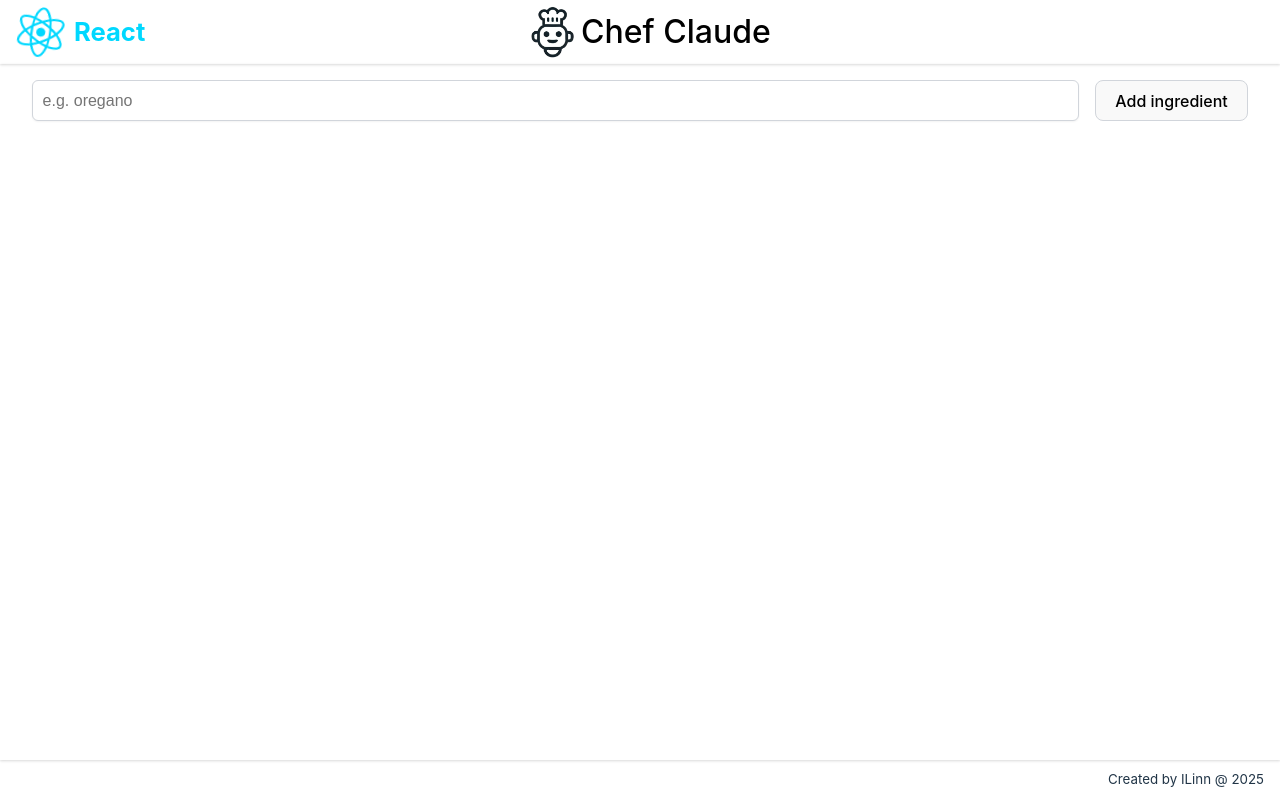
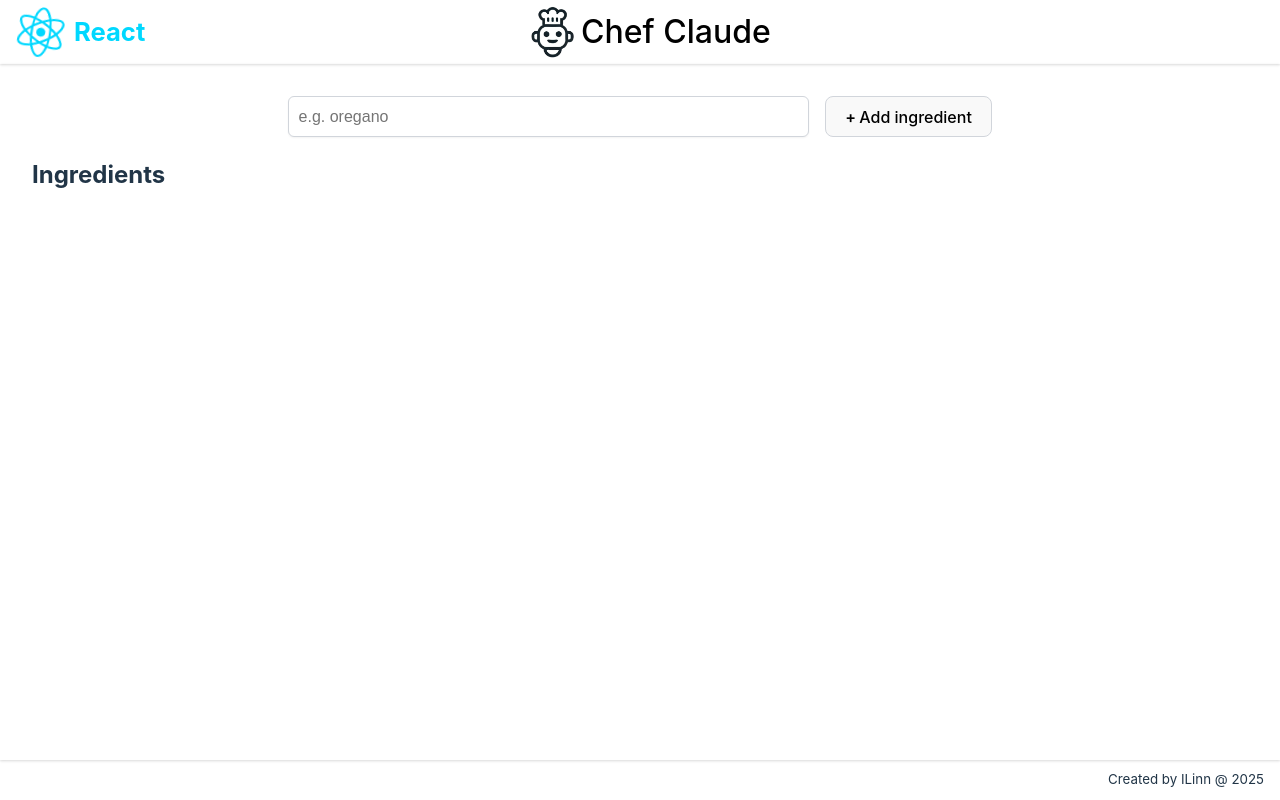
Before and after one commit to iLinn/react-learn-react-state-chef-app, a React (Vite) app: page / in a window 1280 px wide. Built offline with nearby package versions, Linux system fonts and the light colour scheme.

Commit message:
Implement submit action

```diff
--- a/src/components/main-component/Main.css
+++ b/src/components/main-component/Main.css
@@ -4,9 +4,10 @@ main {
   background-position-x: 200%;
   background-position-y: center;
   background-size: 30rem; */
+  padding: 2rem 2rem 1rem;
 
   .add-ingredient-form {
-    place-content: center;
+    justify-content: center;
 
     input {
       border-radius: 6px;
@@ -14,6 +15,8 @@ main {
       padding: .5rem .6rem;
       font-size: 1rem;
       box-shadow: 0px 1px 2px 0px rgba(0, 0, 0, 0.05);
+      min-width: 150px;
+      max-width: 500px;
     }
   }
 }
--- a/src/components/main-component/Main.tsx
+++ b/src/components/main-component/Main.tsx
@@ -1,20 +1,59 @@
+import { JSX, useState } from 'react';
 import './Main.css';
-import Card from '../card/Card';
-
 
 function MainContent() {
+  console.log('first render');
+  // const ingredients = new Set(["chicken", "oregano", "Tomatoes"]);
+  const [ingredientsList, setIngredientsList] = useState<Set<string>>(new Set([]))
+
+  function setIngerdients(ingredients: string[]): JSX.Element[] {
+    return ingredients.map((ingredient) => (
+      <li key={ingredient} className="text-capitalize">{ingredient}</li>
+    ));
+  }
+
+  function handleAddIngredient(e: any): void {
+    e.preventDefault();
+    console.log('Add ingredient');
+
+    const formData = new FormData(e.target as HTMLFormElement);
+    const ingredient = formData.get('ingredient') as string;
+
+    if (ingredient) {
+      // use state
+      setIngredientsList(prevList => {
+        const newList = new Set(prevList);
+        newList.add(ingredient.toLowerCase());
+        return newList;
+      });
+    }
+
+    console.log('Added', ingredientsList, ingredient);
+  }
 
   return (
     <main className="flex-grow-1 box-shadow">
-      <form action="" className="add-ingredient-form flex-row gap-1">
+      <form action=""
+        className="add-ingredient-form flex-row gap-1"
+        onSubmit={handleAddIngredient}
+      >
         <input
           type="text"
           placeholder="e.g. oregano"
           aria-label="Add ingredient"
           className="flex-grow-1"
+          name="ingredient"
         />
-        <button>Add ingredient</button>
+        <button
+          className="plus-icon"
+        >Add ingredient</button>
       </form>
+      <section>
+        <h2>Ingredients</h2>
+        <ul>
+          {setIngerdients([...ingredientsList])}
+        </ul>
+      </section>
     </main>
   );
 }
--- a/src/index.css
+++ b/src/index.css
@@ -58,10 +58,6 @@ button:hover {
 button:focus,
 button:focus-visible {
   outline: 4px auto -webkit-focus-ring-color;
-}
-
-main {
-  padding: 1em 2em;
 }
 
 @media (prefers-color-scheme: light) {
@@ -127,6 +123,10 @@ main {
   font-weight: bolder;
 }
 
+.text-capitalize {
+  text-transform: capitalize;
+}
+
 .mb-1 {
   margin-bottom: 1rem;
 }
@@ -142,3 +142,9 @@ main {
   background-repeat: no-repeat;
   background-size: 1rem;
 } */
+
+.plus-icon:before {
+  padding-right: 0.2rem;
+  content: '+';
+  font-weight: 600;
+}
```
